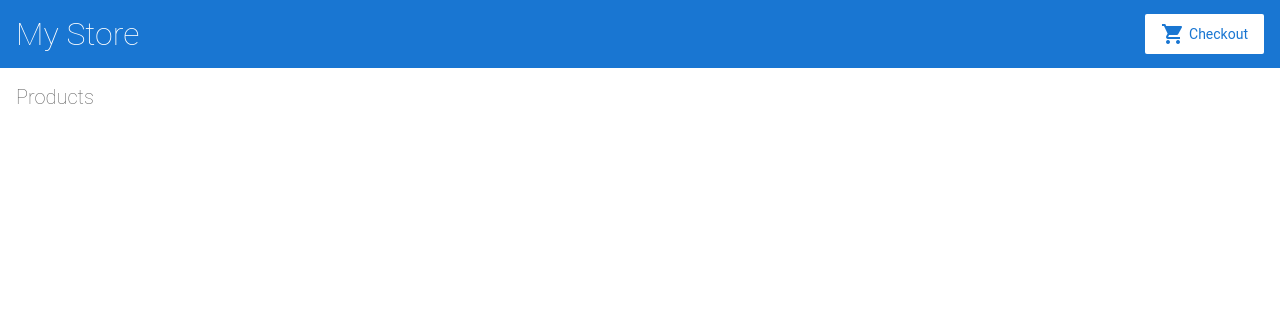
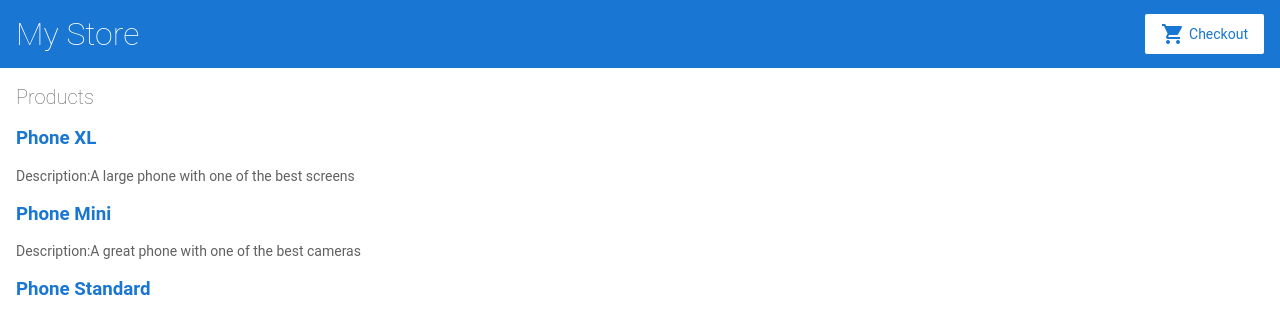
Before and after one commit to jeo19/angular-product-cart, an Angular app: page / in a window 1280 px wide. Shown: the top 334 px of the page. Built offline with nearby package versions, Linux system fonts and the light colour scheme.

Commit message:
feat:Add the name and description of Products

```diff
--- a/src/app/product-list/product-list.component.html
+++ b/src/app/product-list/product-list.component.html
@@ -1,5 +1,10 @@
 <h2>Products</h2>
-
+<div *ngFor="let product of products">
+  <h3>
+    <a [title]="product.name + ' details'">{{ product.name }}</a>
+  </h3>
+  <p *ngIf="product.description">Description:{{ product.description }}</p>
+</div>
 
 <!--
 Copyright Google LLC. All Rights Reserved.
```
